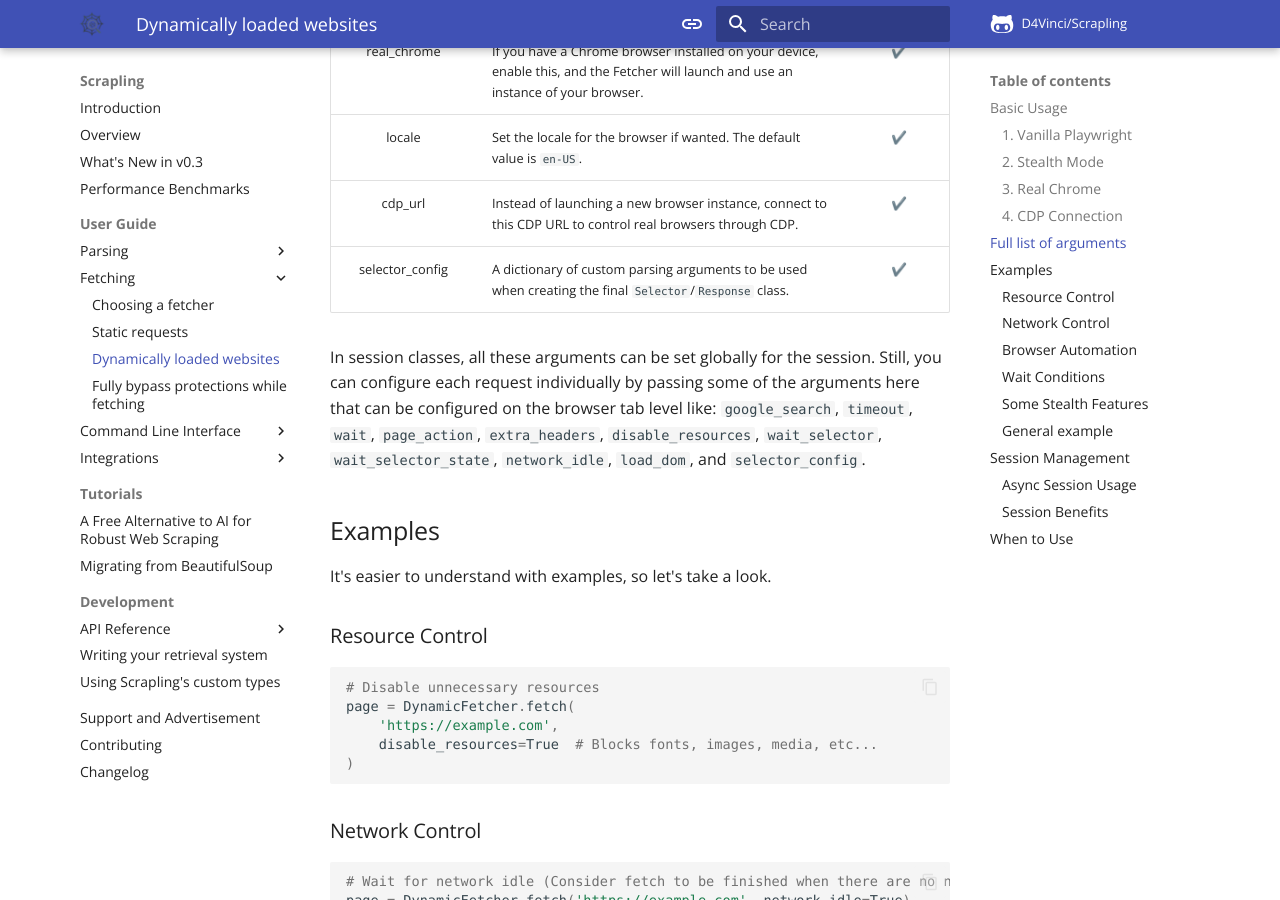
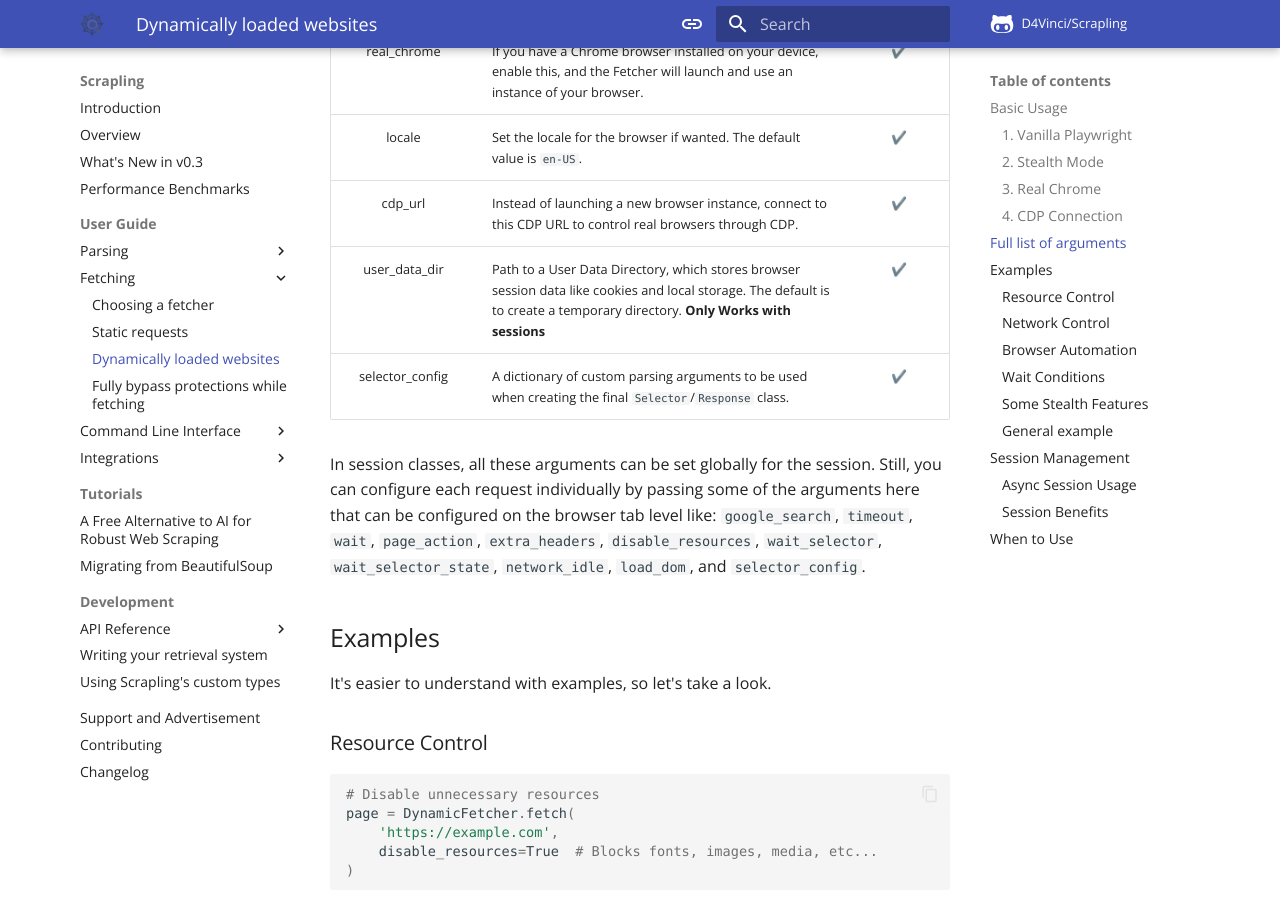
Before and after one commit to CybrFlux/CybrScrape, an MkDocs documentation site: the page built from docs/fetching/dynamic.md, in a window 1280 px wide and 900 px high, scrolled down 3785 px. Built offline with MkDocs 1.6.1 and Material for MkDocs 9.7.7, drawn with Linux system fonts in a browser that asks for light colours; some web fonts are replaced; comment, search, counter and statistics services are not loaded.

Commit message:
docs: Update docs accordingly

```diff
--- a/docs/fetching/dynamic.md
+++ b/docs/fetching/dynamic.md
@@ -88,6 +88,7 @@ Scrapling provides many options with this fetcher and its session classes. To ma
 |     real_chrome     | If you have a Chrome browser installed on your device, enable this, and the Fetcher will launch and use an instance of your browser.                                                                                                                                                                                                                                                                                        |    ✔️    |
 |       locale        | Set the locale for the browser if wanted. The default value is `en-US`.                                                                                                                                                                                                                                                                                                                                                     |    ✔️    |
 |       cdp_url       | Instead of launching a new browser instance, connect to this CDP URL to control real browsers through CDP.                                                                                                                                                                                                                                                                                                                  |    ✔️    |
+|    user_data_dir    | Path to a User Data Directory, which stores browser session data like cookies and local storage. The default is to create a temporary directory. **Only Works with sessions**                                                                                                                                                                                                                                               |    ✔️    |
 |   selector_config   | A dictionary of custom parsing arguments to be used when creating the final `Selector`/`Response` class.                                                                                                                                                                                                                                                                                                                    |    ✔️    |
 
 In session classes, all these arguments can be set globally for the session. Still, you can configure each request individually by passing some of the arguments here that can be configured on the browser tab level like: `google_search`, `timeout`, `wait`, `page_action`, `extra_headers`, `disable_resources`, `wait_selector`, `wait_selector_state`, `network_idle`, `load_dom`, and `selector_config`.
```
Also changed, not shown: docs/fetching/stealthy.md (+1 -0 lines).
